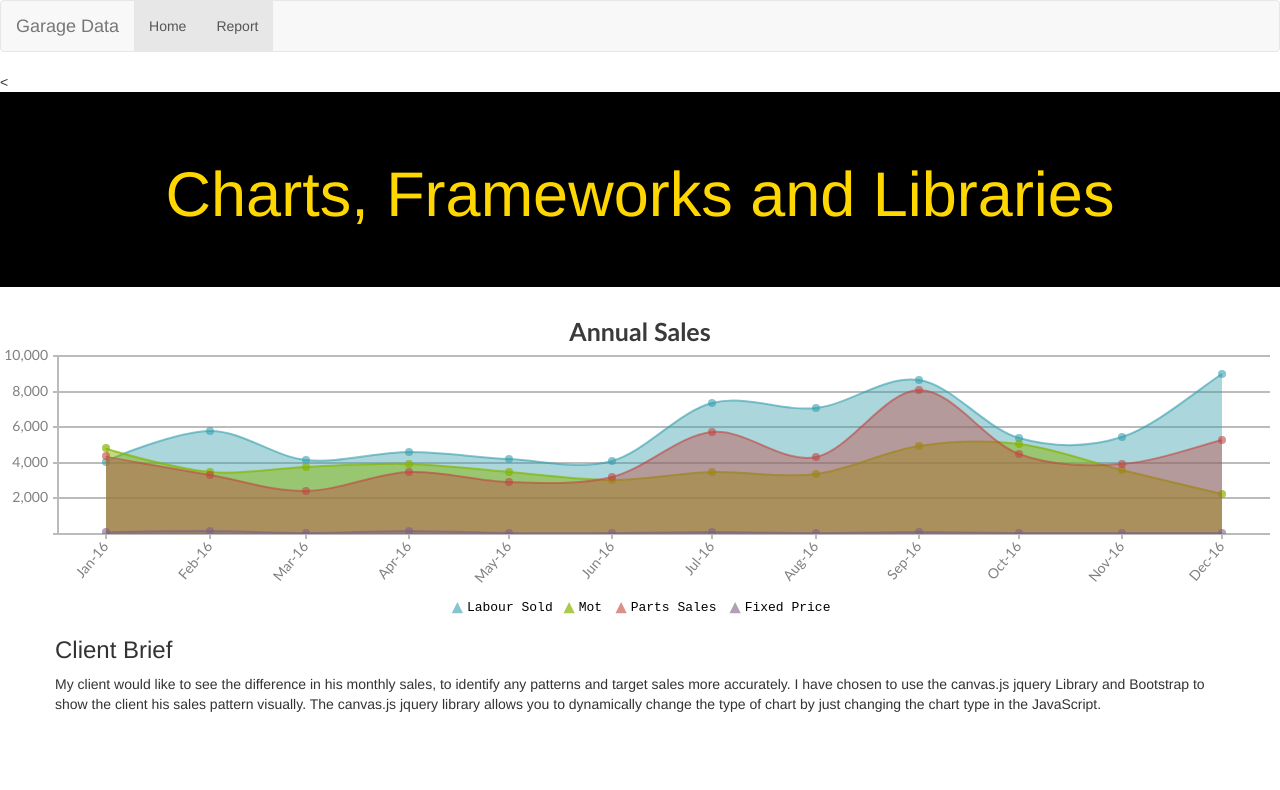
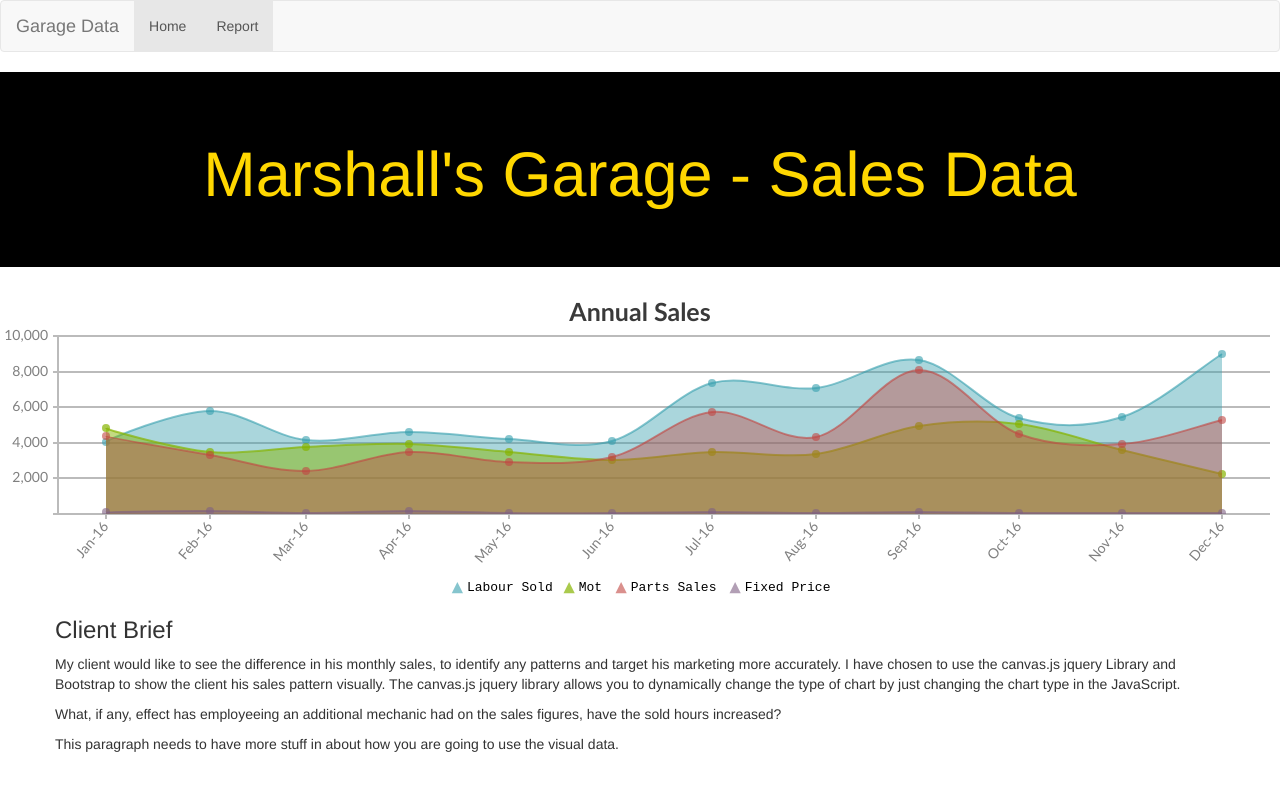
Before and after one commit to slmarshall1/Ass_4_chartjs_marshalls, a plain HTML site: page official_chart_assignment/index.html in a window 1280 px wide. Drawn offline with nearby package versions, Linux system fonts and the light colour scheme.

Commit message:
Title change
added the client brief

```diff
--- a/official_chart_assignment/index.html
+++ b/official_chart_assignment/index.html
@@ -25,15 +25,15 @@
       <a class="navbar-brand" href="#">Garage Data</a>
     </div>
     <ul class="nav navbar-nav">
-      <li class="active"><a href="#">Home</a></li>
-      <li class="active"><a href="#">Report</a></li>
+      <li class="active"><a href="index.html">Home</a></li>
+      <li class="active"><a href="report.html">Report</a></li>
 
     </ul>
   </div>
 </nav>
-  <<!--using bootstrap css to style the webpage for the chart-->
+  <!--using bootstrap css to style the webpage for the chart-->
   <div class="jumbotron text-center">
-    <h1>Charts, Frameworks and Libraries</h1>
+    <h1>Marshall's Garage - Sales Data</h1>
 
   </div>
   <div id="chartContainer" style="height: 300px; width: 100%;">
@@ -44,7 +44,13 @@
     <div class="row">
       <div class="col-m-8">
         <h3>Client Brief</h3>
-        <p>My client would like to see the difference in his monthly sales, to identify any patterns and target sales more accurately.  I have chosen to use the canvas.js jquery Library and Bootstrap to show the client his sales pattern visually. The canvas.js jquery library allows you to dynamically change the type of chart by just changing the chart type in the JavaScript.</p>
+        <p>My client would like to see the difference in his monthly sales, to identify any patterns and target his marketing more accurately.  I have chosen to use the canvas.js jquery Library and Bootstrap to show the client his sales pattern visually. The canvas.js jquery library allows you to dynamically change the type of chart by just changing the chart type in the JavaScript.</p>
+        <p>
+        	What, if any, effect has employeeing an additional mechanic had on the sales figures, have the sold hours increased?
+        </p>
+        <p>
+        	This paragraph needs to have more stuff in about how you are going to use the visual data.
+        </p>
       </div>
 </body>
 
```
Also changed, not shown: official_chart_assignment/report.html (+3 -4 lines).
